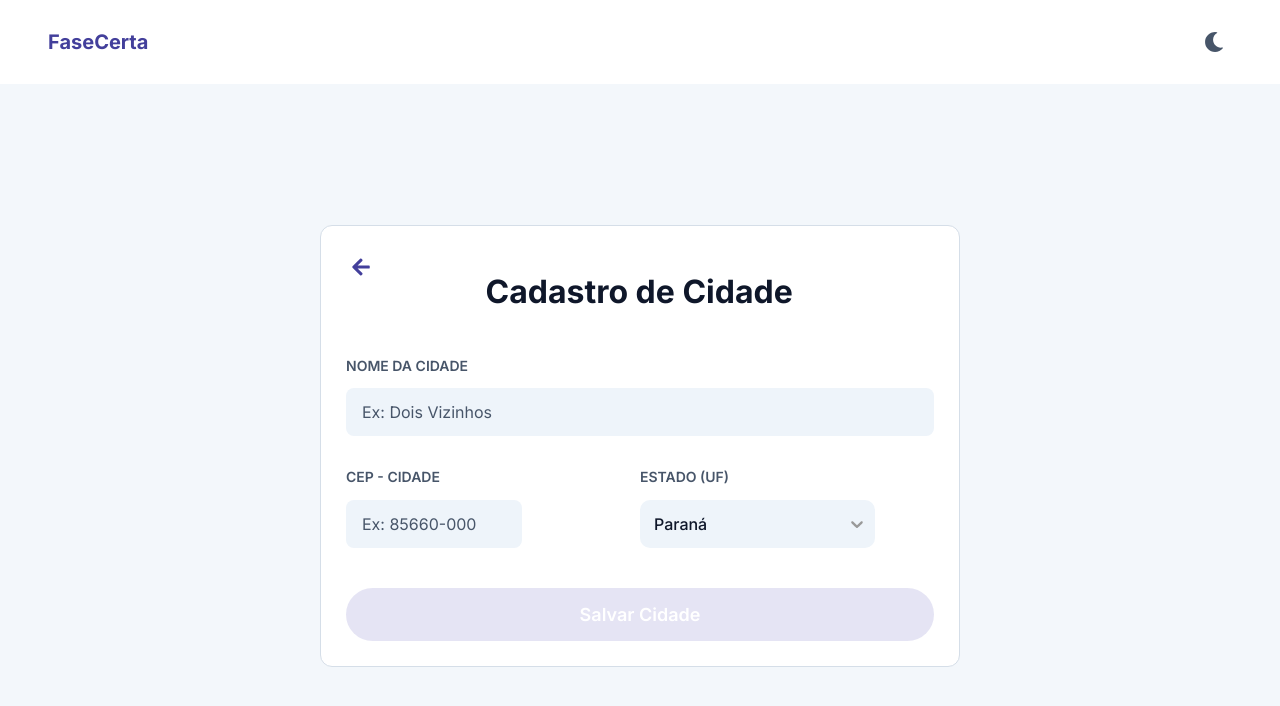
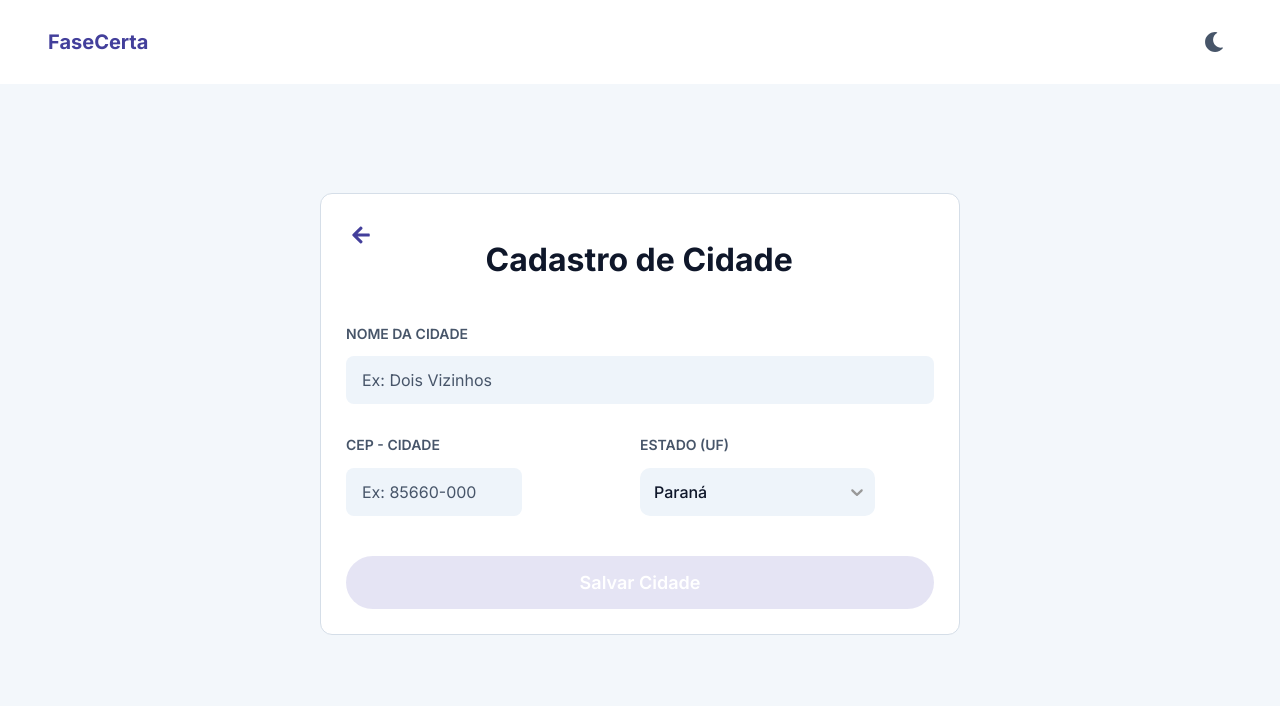
Before and after one commit to CS-PI-2026-FaseCerta/front-end, a React (Create React App) app: page /cadastrar-cidade in a window 1280 px wide. Shown: the top 706 px of the page. Built offline with nearby package versions, Linux system fonts and the light colour scheme.

Commit message:
refactor-corrigindo-css-cadastro-de-cidade

```diff
--- a/src/form/pages/registercity/RegisterCity.css
+++ b/src/form/pages/registercity/RegisterCity.css
@@ -15,7 +15,8 @@
     display: flex;
     flex-direction: column;
     justify-content: center;
-    height: calc(100vh - 4.75rem);
+    height: calc(100vh - 8.75rem);
+    margin-bottom: 4rem;
 }
 
 .city-form-card {
```
